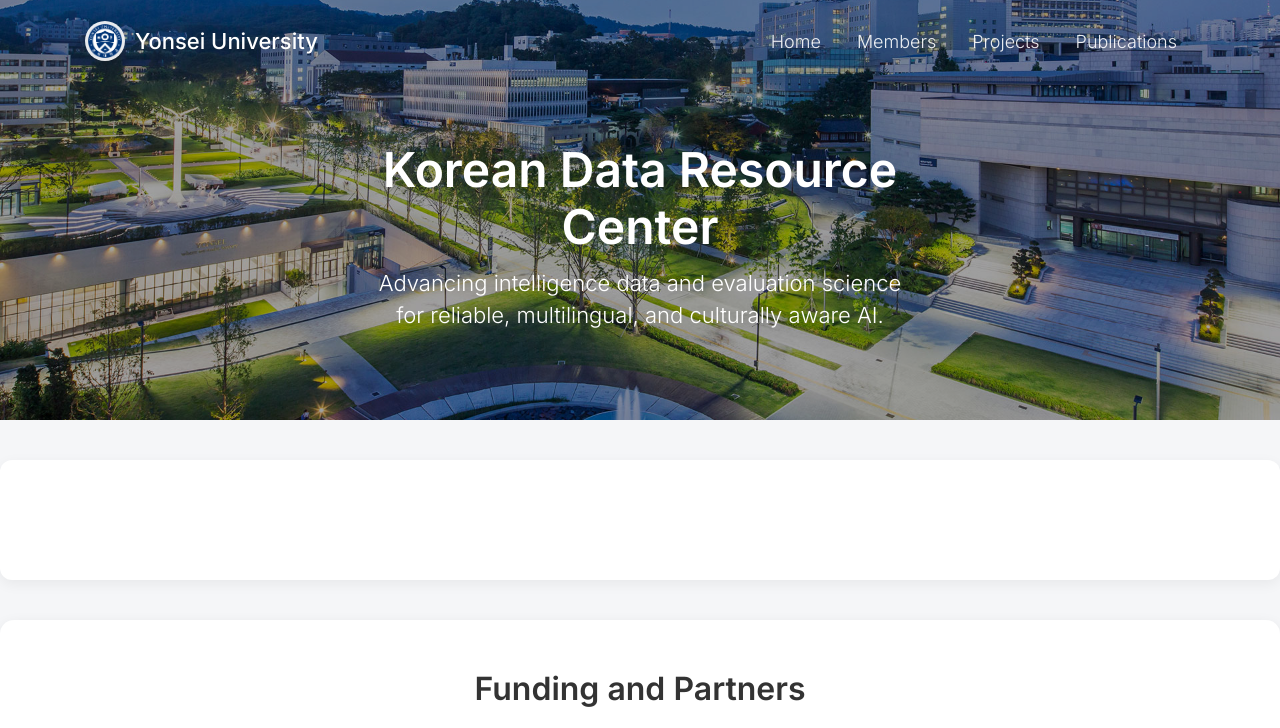
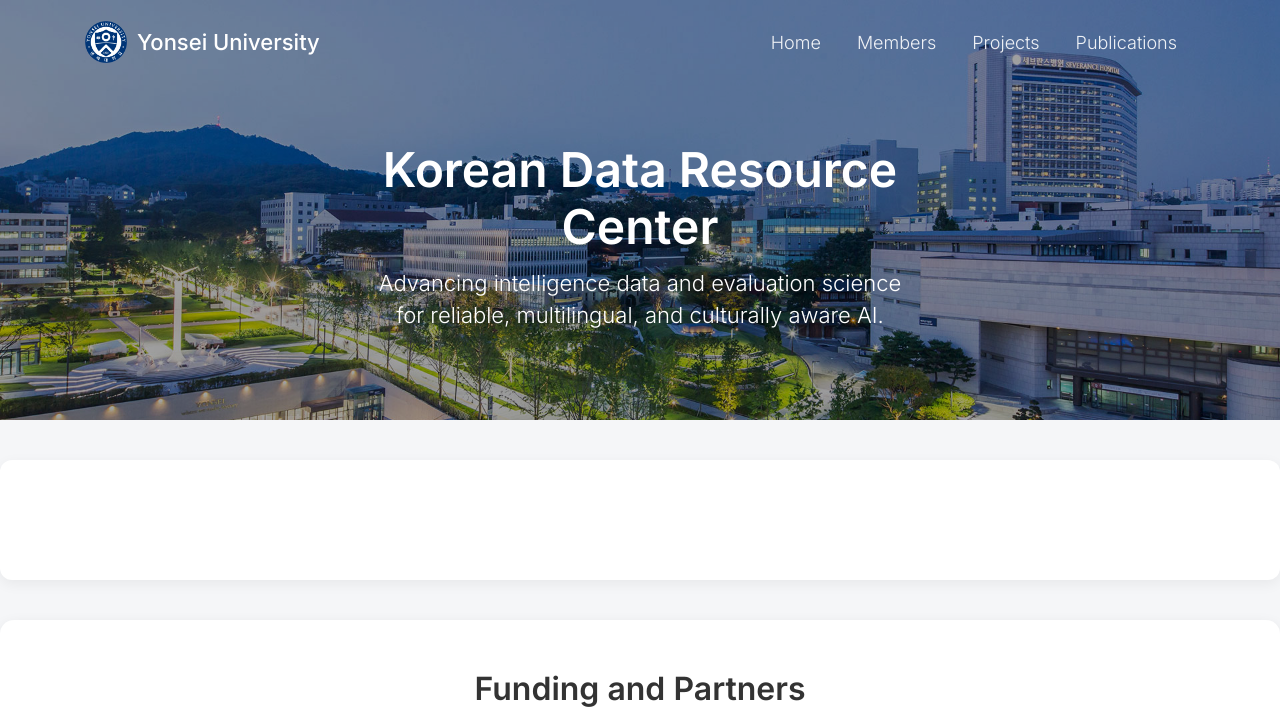
Before and after one commit to wangxiaonan-git/kdarc-lab, a Jekyll site: the page built from index.html, in a window 1280 px wide. Shown: the top 728 px of the page. Built offline with Jekyll 4.4.1, drawn with Linux system fonts in a browser that asks for light colours; grey boxes are pictures that could not be loaded.

Commit message:
Update default.html

```diff
--- a/_layouts/default.html
+++ b/_layouts/default.html
@@ -30,23 +30,10 @@
       box-shadow: none;
     }
 
-    /* Logo circle */
-    .yonsei-logo {
-      width: 40px;
-      height: 40px;
-      border-radius: 50%;
-      overflow: hidden;
-      display: inline-flex;
-      align-items: center;
-      justify-content: center;
-      background: rgba(255,255,255,0.9);
+    .yonsei-logo img {
+      height: 42px;        /* ⭐ 更大 & 自然展示 */
+      width: auto;
       margin-right: 10px;
-    }
-
-    .yonsei-logo img {
-      width: 85%;
-      height: 85%;
-      object-fit: contain;
     }
 
     .navbar-brand {
@@ -77,7 +63,7 @@
       height: 420px;
       background-image: url('/kdarc-lab/assets/images/background/background1.jpg');
       background-size: cover;
-      background-position: center;
+      background-position: top center;        /* ⭐ 你特别要求：从图像最顶部开始展示 */
       position: relative;
       margin-top: 0;
     }
@@ -171,6 +157,11 @@
 
     .partner-logo-box img:hover { transform: scale(1.1); }
 
+    /* ⭐ 特大 logo 放大 1.5x */
+    .big-partner img {
+      transform: scale(1.5);
+    }
+
     @keyframes fadeUp {
       from { opacity: 0; transform: translateY(20px); }
       to   { opacity: 1; transform: translateY(0); }
@@ -205,6 +196,7 @@
   </div>
 </nav>
 
+
 <!-- HERO -->
 {% if page.url == "/" %}
 <div class="hero-banner">
@@ -219,37 +211,50 @@
 </div>
 {% endif %}
 
+
 <!-- MAIN CONTENT -->
 <div class="content-wrapper">
   {{ content }}
 </div>
 
-<!-- FUNDINGS (Home only) -->
+
+<!-- FUNDINGS -->
 {% if page.url == "/" %}
 <div class="partners-section">
   <h2 class="partners-title">Funding and Partners</h2>
 
   <div class="partners-grid">
 
-    <div class="partner-logo-box bigger-logo"><img src="/kdarc-lab/assets/images/partne/KISA.png"></div>
-    <div class="partner-logo-box"><img src="/kdarc-lab/assets/images/partne/NIA.jpeg"></div>
+    <!-- ⭐ 放大版 -->
+    <div class="partner-logo-box big-partner"><img src="/kdarc-lab/assets/images/partne/KISA.png"></div>
+    <div class="partner-logo-box big-partner"><img src="/kdarc-lab/assets/images/partne/NIA.jpeg"></div>
+
     <div class="partner-logo-box"><img src="/kdarc-lab/assets/images/partne/NIKL.jpeg"></div>
     <div class="partner-logo-box"><img src="/kdarc-lab/assets/images/partne/IITP.jpg"></div>
+
     <div class="partner-logo-box"><img src="/kdarc-lab/assets/images/partne/TTA.jpeg"></div>
     <div class="partner-logo-box"><img src="/kdarc-lab/assets/images/partne/NRF.png"></div>
     <div class="partner-logo-box"><img src="/kdarc-lab/assets/images/partne/KAMS.svg"></div>
+
     <div class="partner-logo-box"><img src="/kdarc-lab/assets/images/partne/NC%20AI.png"></div>
     <div class="partner-logo-box"><img src="/kdarc-lab/assets/images/partne/flitto.png"></div>
+
     <div class="partner-logo-box"><img src="/kdarc-lab/assets/images/partne/thinkbig.png"></div>
     <div class="partner-logo-box"><img src="/kdarc-lab/assets/images/partne/hana.png"></div>
-    <div class="partner-logo-box bigger-logo"><img src="/kdarc-lab/assets/images/partne/T scientific.png"></div>
+
+    <!-- ⭐ 放大版 -->
+    <div class="partner-logo-box big-partner"><img src="/kdarc-lab/assets/images/partne/T scientific.png"></div>
+
     <div class="partner-logo-box"><img src="/kdarc-lab/assets/images/partne/teddysum.png"></div>
     <div class="partner-logo-box"><img src="/kdarc-lab/assets/images/partne/tutorus.png"></div>
-    <div class="partner-logo-box"><img src="/kdarc-lab/assets/images/partne/SIF.jpeg"></div>
+
+    <!-- ⭐ 放大版 -->
+    <div class="partner-logo-box big-partner"><img src="/kdarc-lab/assets/images/partne/SIF.jpeg"></div>
 
   </div>
 </div>
 {% endif %}
+
 
 {% include footer.html %}
 
```
Also changed, not shown: other parts of _layouts/default.html (+0 -1 lines).
